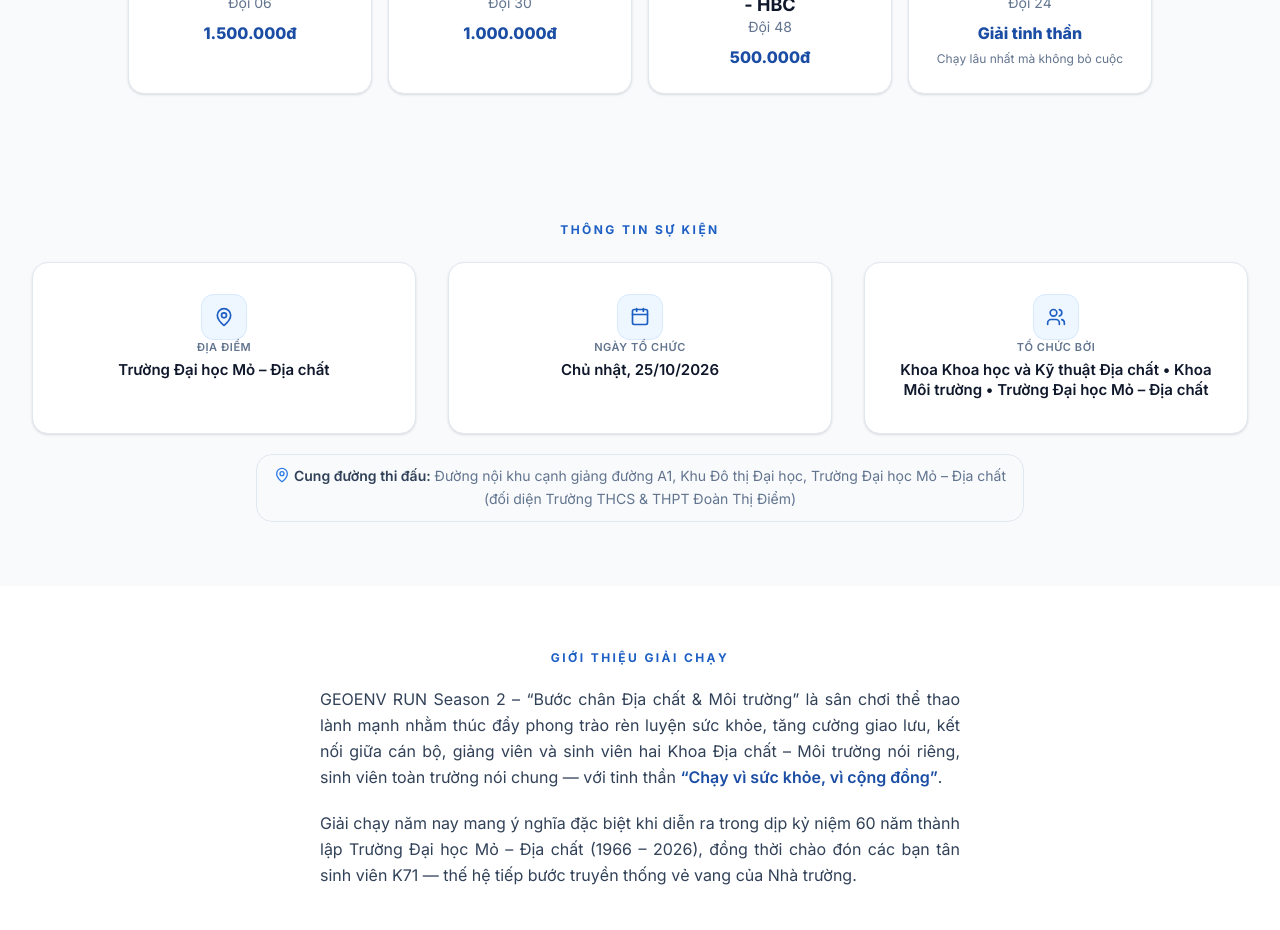
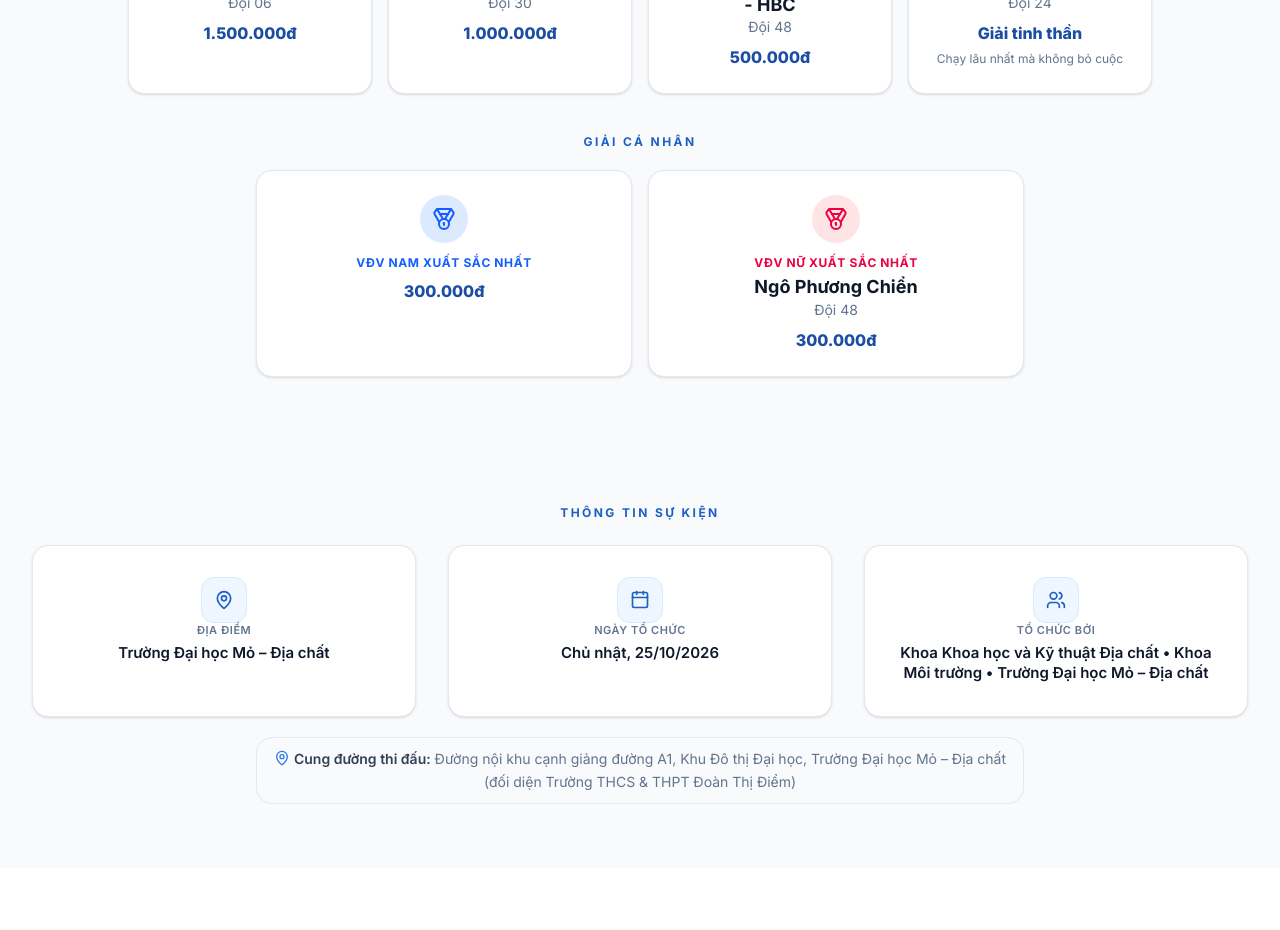
Before and after one commit to koko999-tien/geoenv-run-2026-certificates, a React (Vite) app: page / in a window 1280 px wide. Shown: the part 1520-2450 px from the top of the page. Built offline with nearby package versions, Linux system fonts and the light colour scheme; no server answers.

Commit message:
Thêm 2 thẻ giải cá nhân vào mục Kết quả

```diff
--- a/src/pages/Home.tsx
+++ b/src/pages/Home.tsx
@@ -362,6 +362,35 @@ export function Home() {
               </div>
             ))}
           </div>
+
+          {/* Giải cá nhân — VĐV nam/nữ xuất sắc nhất */}
+          <p className="mt-10 text-center text-xs font-bold uppercase tracking-[0.2em] text-geoenv-600">
+            Giải cá nhân
+          </p>
+          <div className="mx-auto mt-5 grid max-w-3xl grid-cols-1 gap-4 sm:grid-cols-2">
+            <div className="card p-5 text-center sm:p-6">
+              <span className="mx-auto flex h-12 w-12 items-center justify-center rounded-full bg-blue-100">
+                <Medal className="h-6 w-6 text-blue-600" />
+              </span>
+              <p className="mt-3 text-xs font-bold uppercase tracking-wider text-blue-600">
+                VĐV nam xuất sắc nhất
+              </p>
+              <p className="mt-2 text-base font-extrabold text-geoenv-700">300.000đ</p>
+            </div>
+            <div className="card p-5 text-center sm:p-6">
+              <span className="mx-auto flex h-12 w-12 items-center justify-center rounded-full bg-rose-100">
+                <Medal className="h-6 w-6 text-rose-600" />
+              </span>
+              <p className="mt-3 text-xs font-bold uppercase tracking-wider text-rose-600">
+                VĐV nữ xuất sắc nhất
+              </p>
+              <h3 className="mt-1 text-lg font-bold leading-snug text-slate-900">
+                Ngô Phương Chiển
+              </h3>
+              <p className="text-sm text-slate-500">Đội 48</p>
+              <p className="mt-2 text-base font-extrabold text-geoenv-700">300.000đ</p>
+            </div>
+          </div>
         </div>
       </section>
 
```
